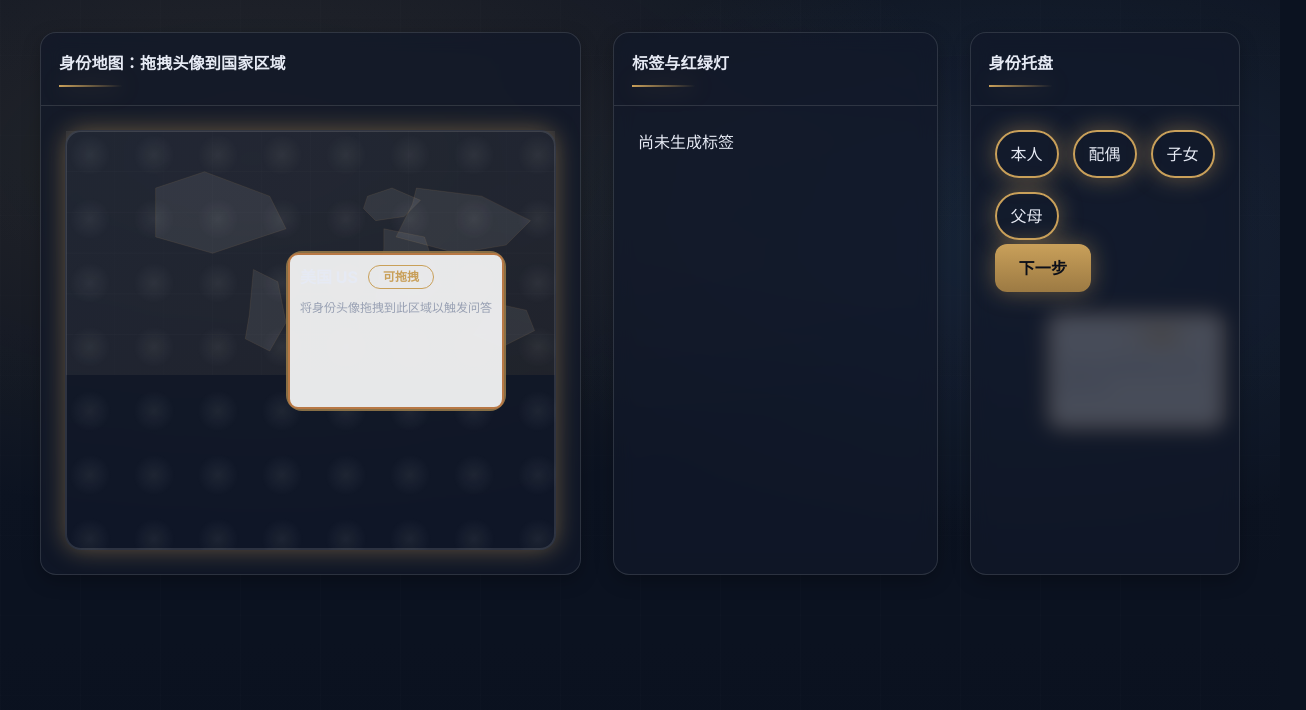
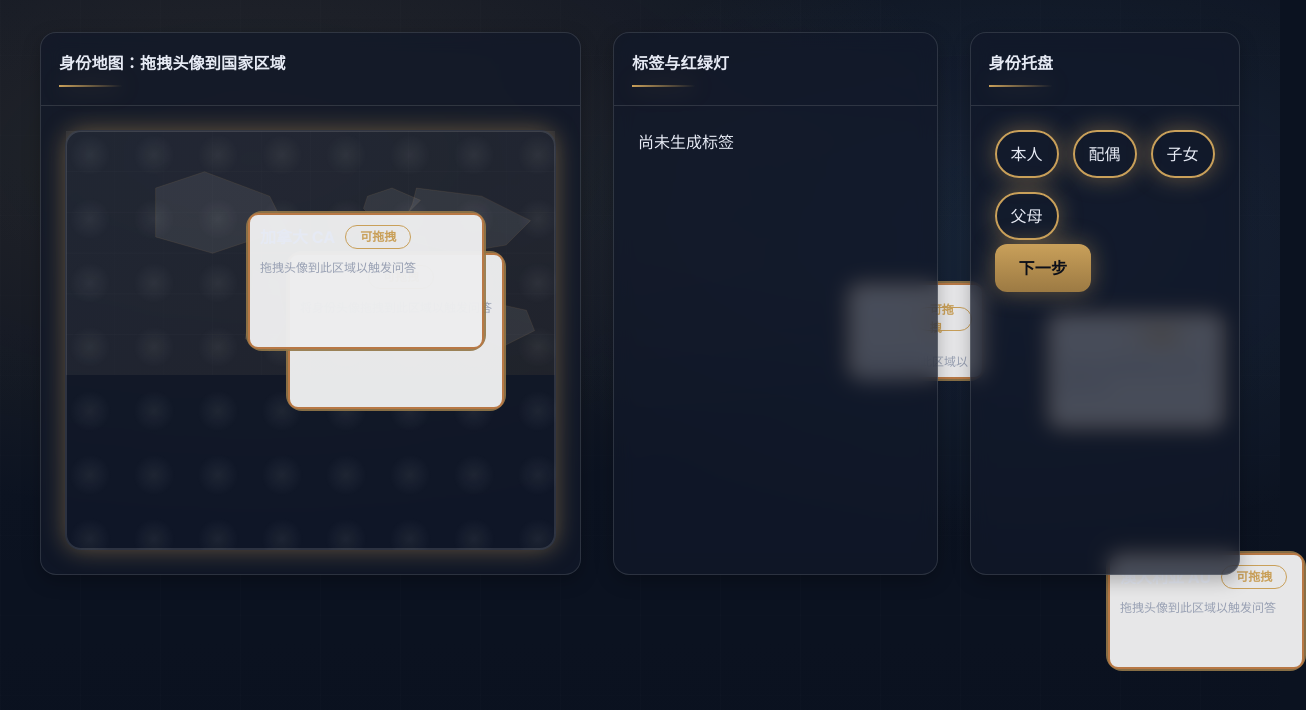
Before and after one commit to haibonz-NZ/wealthsolution_client, a Next.js app: page /identity in a window 1280 px wide. Shown: the top 710 px of the page, 1306 px wide, since content can reach past the window. Built offline with nearby package versions, Linux system fonts and the light colour scheme.

Commit message:
feat(identity-map): add UK/CA/AU droppable overlays with positions

```diff
--- a/src/components/identity/IdentityMap.tsx
+++ b/src/components/identity/IdentityMap.tsx
@@ -1,6 +1,6 @@
 import React from 'react';
 import type { IdentityMapProps } from '../../types/props/identity';
-
+import '../../styles/identity.css';
 
 /**
  * IdentityMap (Dark+Gold): interactive world map canvas with droppable regions
@@ -83,6 +83,48 @@ export const IdentityMap: React.FC<IdentityMapProps> = ({
           <div className="country-hint">将身份头像拖拽到此区域以触发问答</div>
         </div>
       </div>
+
+      {/* UK region overlay (near Europe block) */}
+      <div
+        className={`country-region ${activeCountryCodes.includes('UK') ? 'active' : ''}`}
+        style={{ top: 150, left: 780, width: 140, height: 100 }}
+        onDrop={handleDrop('UK')}
+        role="region"
+        aria-label="英国 UK 区域"
+      >
+        <div className="country-box">
+          <div className="country-title">英国 UK <span className="badge">可拖拽</span></div>
+          <div className="country-hint">拖拽头像到此区域以触发问答</div>
+        </div>
+      </div>
+
+      {/* Canada region overlay (north of US) */}
+      <div
+        className={`country-region ${activeCountryCodes.includes('CA') ? 'active' : ''}`}
+        style={{ top: 80, left: 180, width: 240, height: 140 }}
+        onDrop={handleDrop('CA')}
+        role="region"
+        aria-label="加拿大 CA 区域"
+      >
+        <div className="country-box">
+          <div className="country-title">加拿大 CA <span className="badge">可拖拽</span></div>
+          <div className="country-hint">拖拽头像到此区域以触发问答</div>
+        </div>
+      </div>
+
+      {/* Australia region overlay */}
+      <div
+        className={`country-region ${activeCountryCodes.includes('AU') ? 'active' : ''}`}
+        style={{ top: 420, left: 1040, width: 200, height: 120 }}
+        onDrop={handleDrop('AU')}
+        role="region"
+        aria-label="澳大利亚 AU 区域"
+      >
+        <div className="country-box">
+          <div className="country-title">澳大利亚 AU <span className="badge">可拖拽</span></div>
+          <div className="country-hint">拖拽头像到此区域以触发问答</div>
+        </div>
+      </div>
     </div>
   );
 };
```
